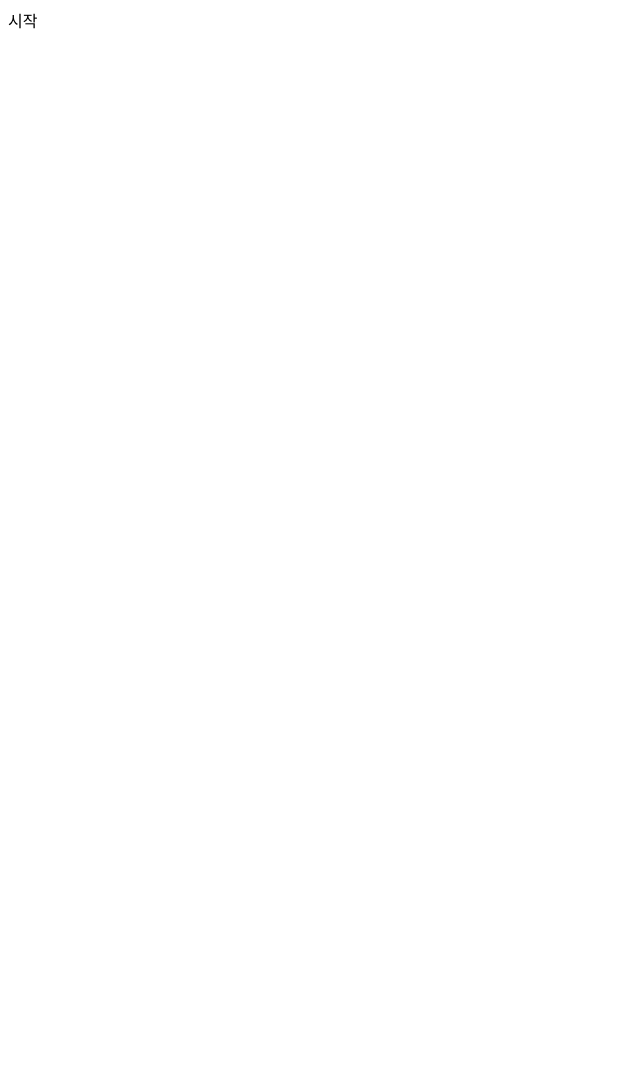
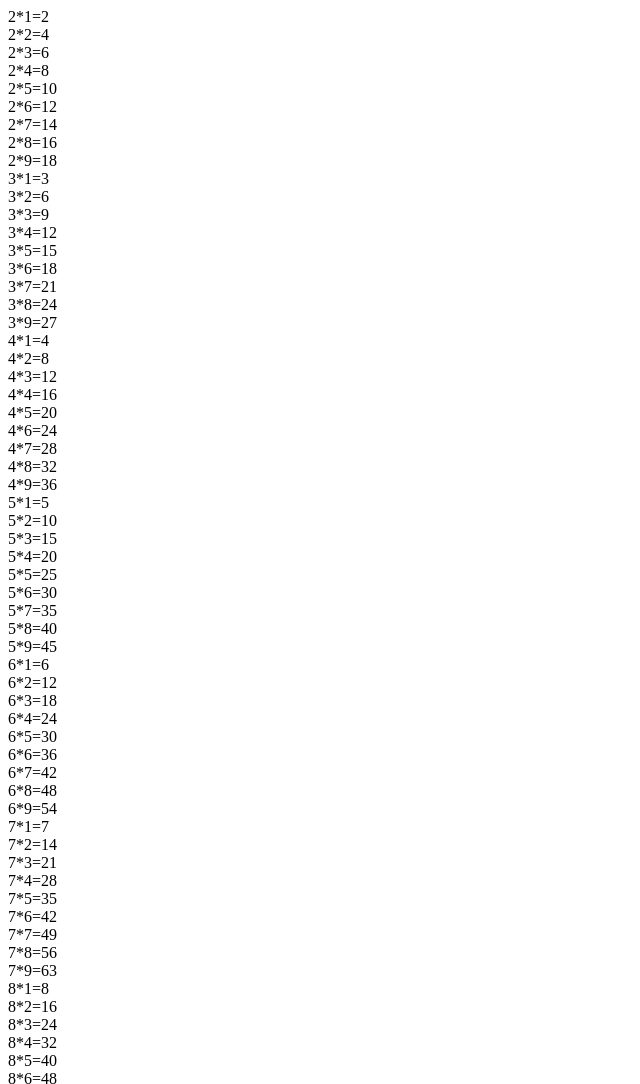
Before and after one commit to JangRuBin2/KDT_TEST, a plain HTML site: page index.html in a window 1280 px wide. Shown: the top 1084 px of the page, without its empty margins (0-640 px from the left). Before the commit the page ends 800 px from the top, so only its background shows below. Drawn offline with Linux system fonts and the light colour scheme.

Commit message:
구구단

```diff
--- a/index.html
+++ b/index.html
@@ -7,6 +7,16 @@
   <title>Document</title>
 </head>
 <body>
-  시작
+    <div id="root"></div>
 </body>
+<script>
+  let root = document.getElementById("root");
+  for(let a=2; a<10; a++) {
+  for(let i=1; i<10; i++) {
+    let h2 = document.createElement("div");
+    h2.textContent = (a+"*"+i+"="+(a*i));
+    root.appendChild(h2);
+  }};
+
+</script>
 </html>
```
